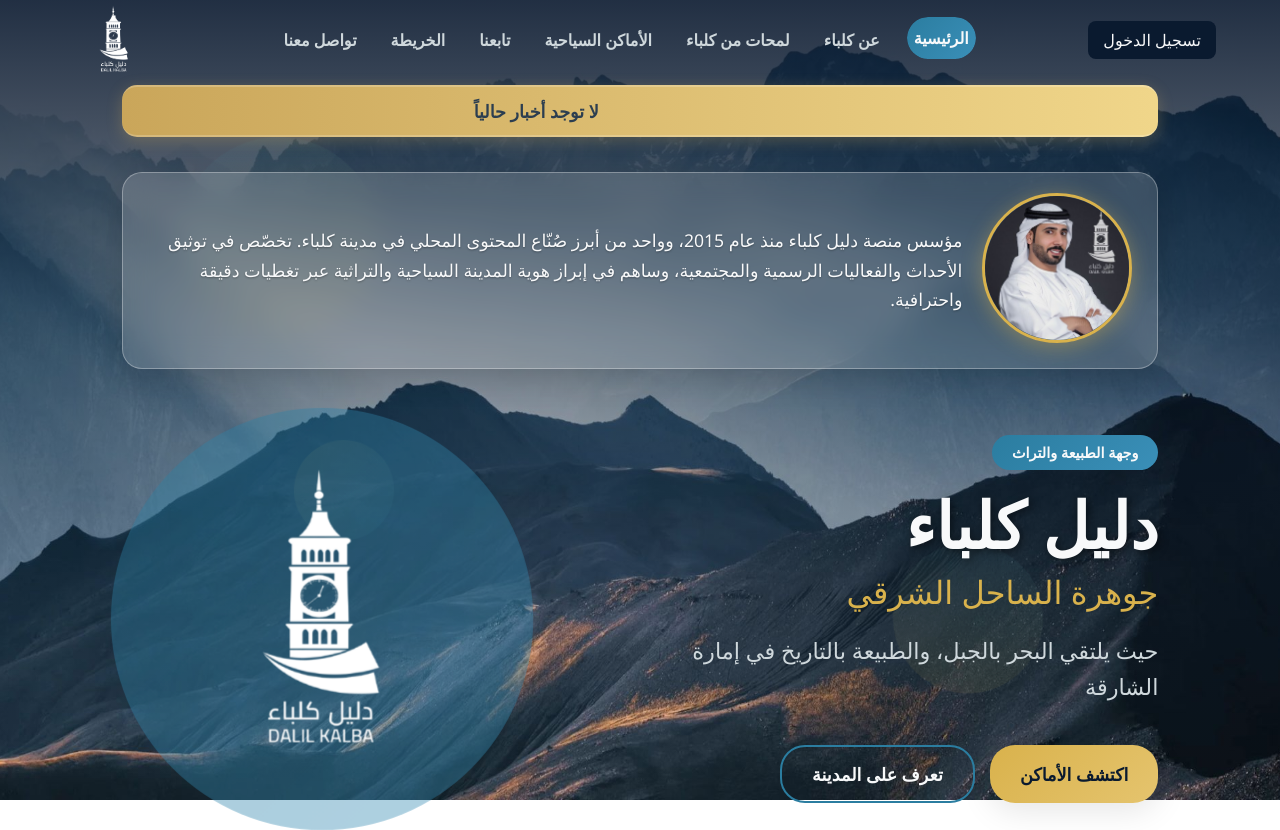
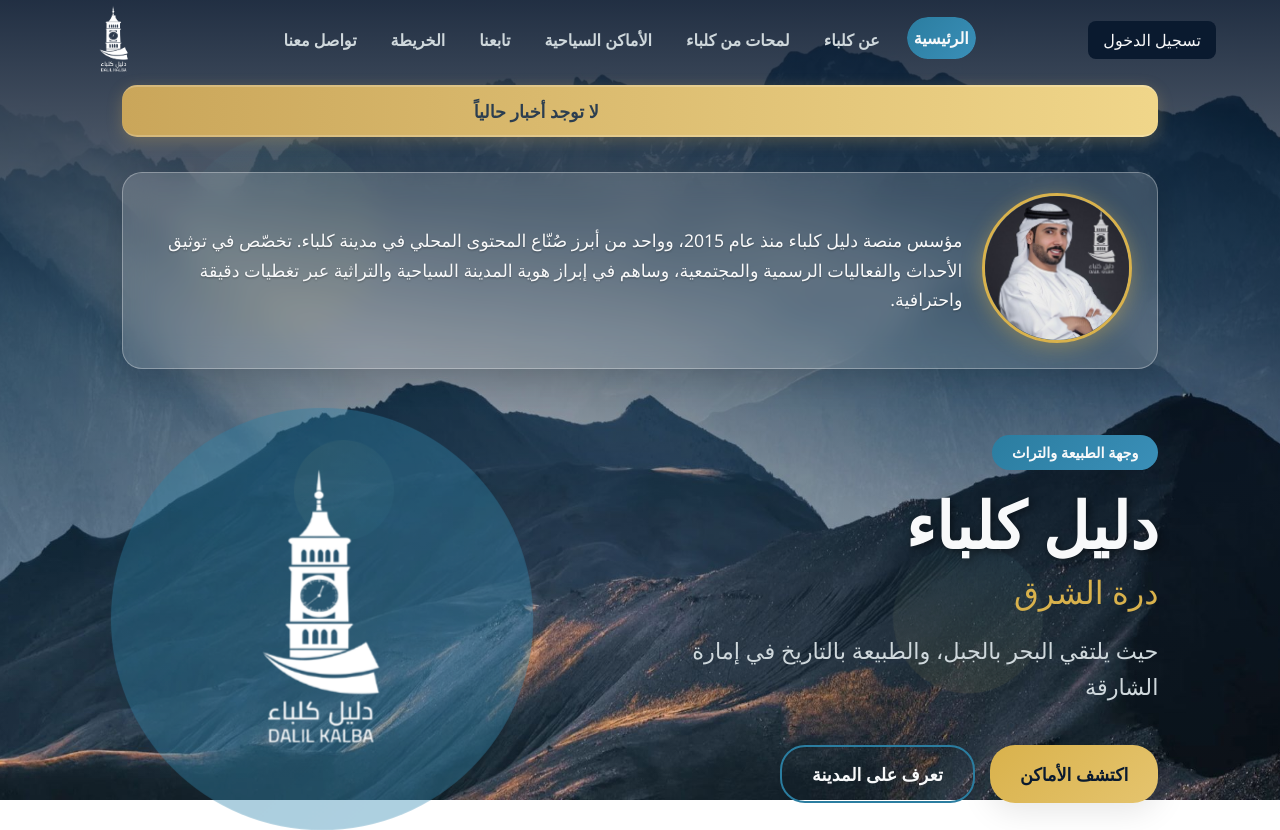
Before and after one commit to EsraaSoliman2003/DalilKalbaFullStack, a React (Vite) app in the folder FrontEnd/: page / in a window 1280 px wide. Shown: the top 830 px of the page. Built offline with nearby package versions, Linux system fonts and the light colour scheme; no server answers.

Commit message:
edit sentance

```diff
--- a/FrontEnd/src/component/Hero.jsx
+++ b/FrontEnd/src/component/Hero.jsx
@@ -62,7 +62,7 @@
             <div className="hero-badge">وجهة الطبيعة والتراث</div>
             <h1 className="hero-title">
               <span className="title-main">دليل كلباء</span>
-              <span className="title-sub">جوهرة الساحل الشرقي</span>
+              <span className="title-sub">درة الشرق</span>
             </h1>
             <p className="hero-subtitle">
               حيث يلتقي البحر بالجبل، والطبيعة بالتاريخ في إمارة الشارقة
```
